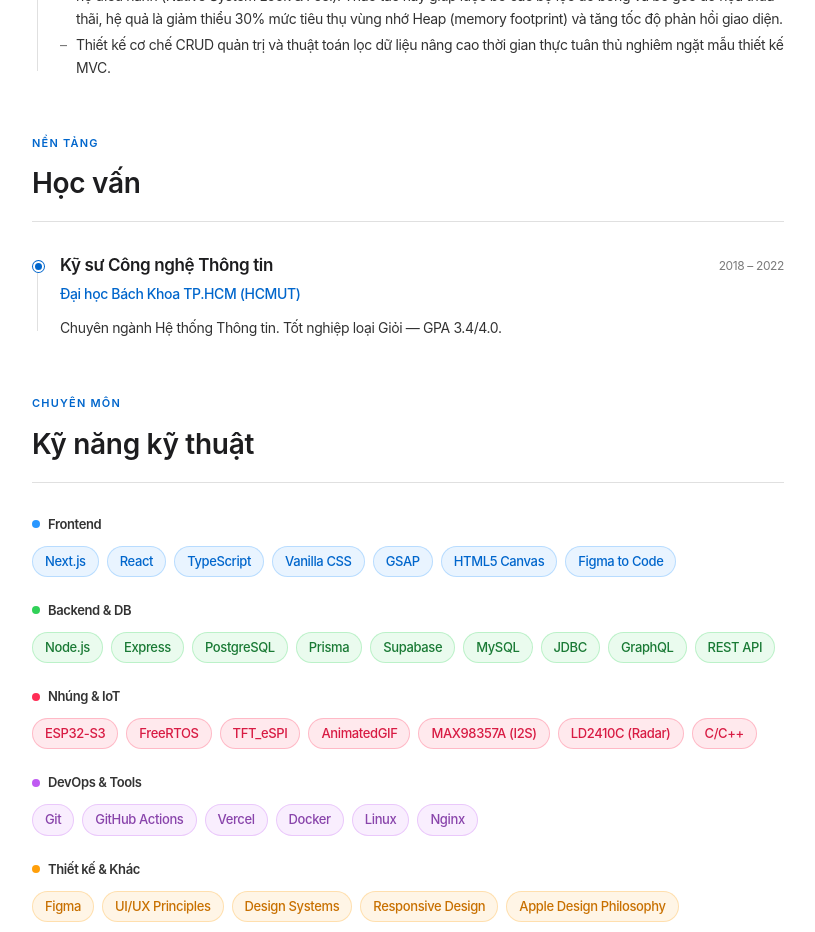
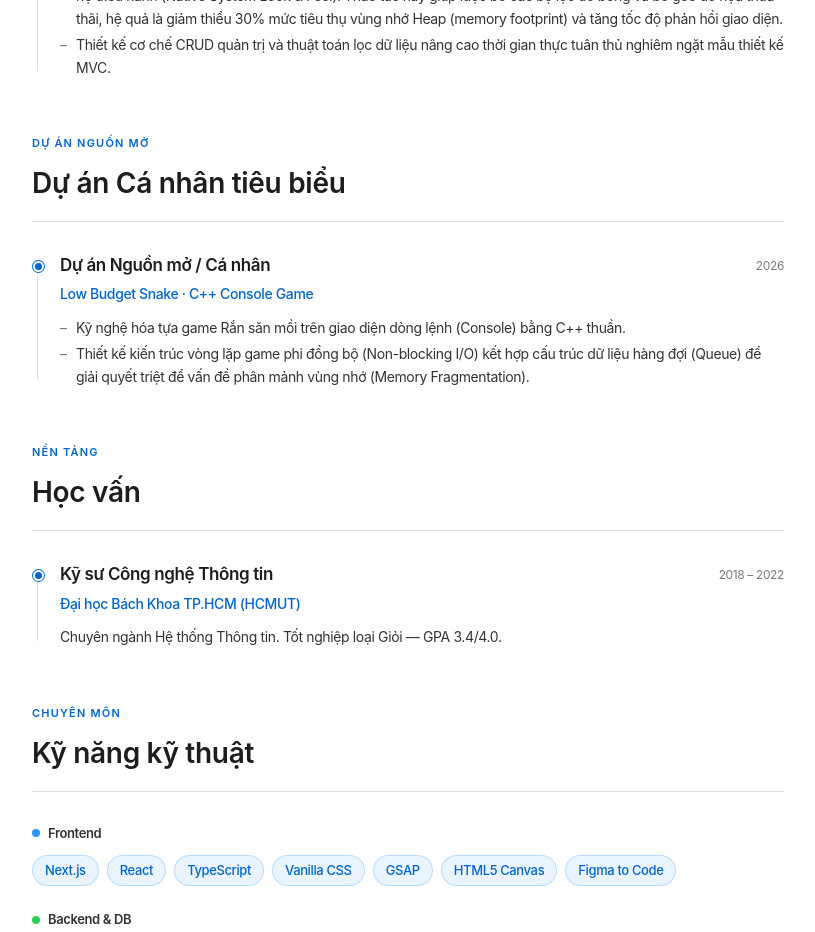
Before and after one commit to minhtuluc/PersonnalHobbies, a Next.js app: page /cv in a window 1280 px wide. Shown: the part 1820-2752 px from the top of the page, without its empty margins (232-1047 px from the left). Built offline with nearby package versions, Linux system fonts and the light colour scheme.

Commit message:
feat: integrate LowBudgetSnake project into Portfolio, CV, and Blog

```diff
--- a/src/app/cv/page.js
+++ b/src/app/cv/page.js
@@ -50,6 +50,17 @@ const CV_DATA = {
           "Thiết kế cơ chế CRUD quản trị và thuật toán lọc dữ liệu nâng cao thời gian thực tuân thủ nghiêm ngặt mẫu thiết kế MVC."
         ],
       },
+    ],
+    projects: [
+      {
+        title: "Dự án Nguồn mở / Cá nhân",
+        company: "Low Budget Snake · C++ Console Game",
+        period: "2026",
+        bullets: [
+          "Kỹ nghệ hóa tựa game Rắn săn mồi trên giao diện dòng lệnh (Console) bằng C++ thuần.",
+          "Thiết kế kiến trúc vòng lặp game phi đồng bộ (Non-blocking I/O) kết hợp cấu trúc dữ liệu hàng đợi (Queue) để giải quyết triệt để vấn đề phân mảnh vùng nhớ (Memory Fragmentation)."
+        ],
+      }
     ],
     education: [
       {
@@ -147,6 +158,17 @@ const CV_DATA = {
           "Architected administrative CRUD mechanisms and real-time advanced data filtering algorithms in strict adherence to the MVC design pattern."
         ],
       },
+    ],
+    projects: [
+      {
+        title: "Open Source / Personal Project",
+        company: "Low Budget Snake · C++ Console Game",
+        period: "2026",
+        bullets: [
+          "Engineered a classic Snake game on the command-line interface (Console) using pure C++.",
+          "Designed an asynchronous Game Loop architecture (Non-blocking I/O) combined with Queue data structures to completely resolve memory fragmentation issues."
+        ],
+      }
     ],
     education: [
       {
@@ -301,6 +323,37 @@ export default function CVPage() {
           </div>
         </section>
 
+        {/* ── Dự án Cá nhân ── */}
+        {cv.projects && (
+          <section className="cv-section">
+            <p className="cv-section-label">
+              {lang === "vi" ? "Dự án Nguồn mở" : "Open Source"}
+            </p>
+            <h2 className="cv-section-title">
+              {lang === "vi" ? "Dự án Cá nhân tiêu biểu" : "Notable Personal Projects"}
+            </h2>
+            <div className="cv-timeline">
+              {cv.projects.map((item, i) => (
+                <div key={i} className="cv-timeline-item">
+                  <div className="cv-timeline-dot" />
+                  <div className="cv-timeline-header">
+                    <span className="cv-timeline-title">{item.title}</span>
+                    <span className="cv-timeline-period">{item.period}</span>
+                  </div>
+                  <p className="cv-timeline-company">{item.company}</p>
+                  {item.bullets && (
+                    <ul className="cv-timeline-bullets">
+                      {item.bullets.map((b, j) => (
+                        <li key={j}>{b}</li>
+                      ))}
+                    </ul>
+                  )}
+                </div>
+              ))}
+            </div>
+          </section>
+        )}
+
         {/* ── Học vấn ── */}
         <section className="cv-section">
           <p className="cv-section-label">
```
Also changed, not shown: src/app/blog/[slug]/page.js (+39 -0 lines), src/app/blog/page.js (+8 -0 lines), src/app/portfolio/page.js (+12 -2 lines).
